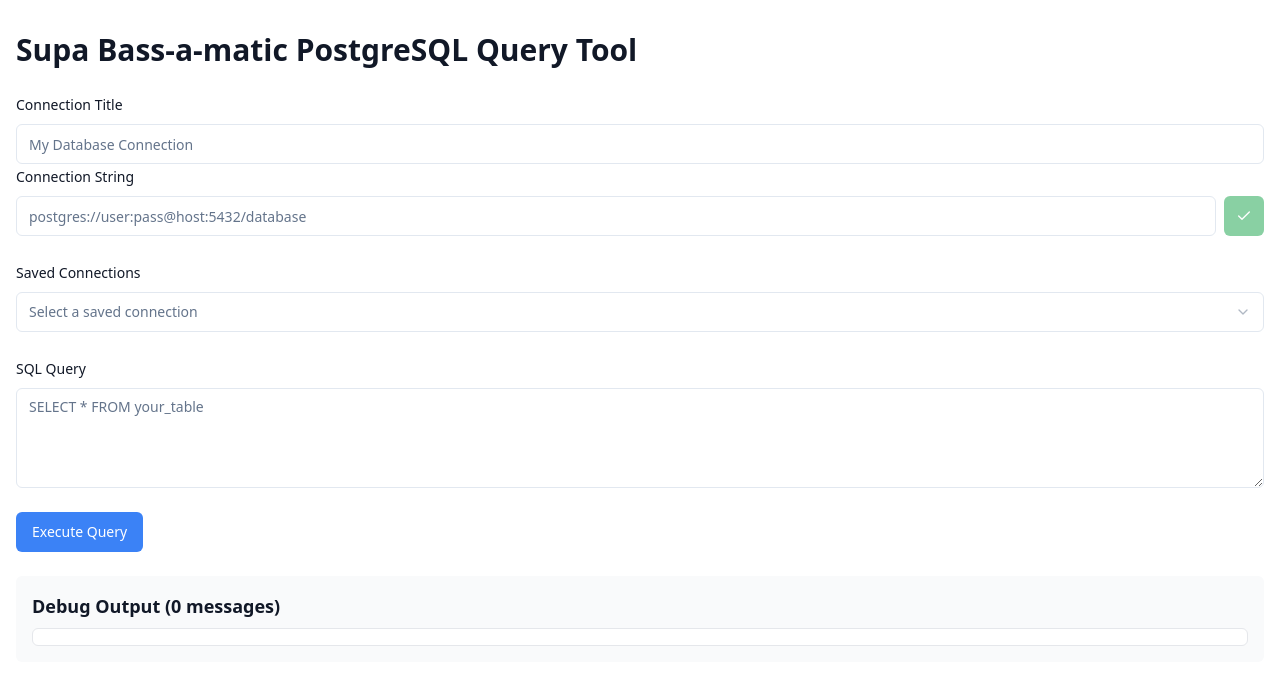
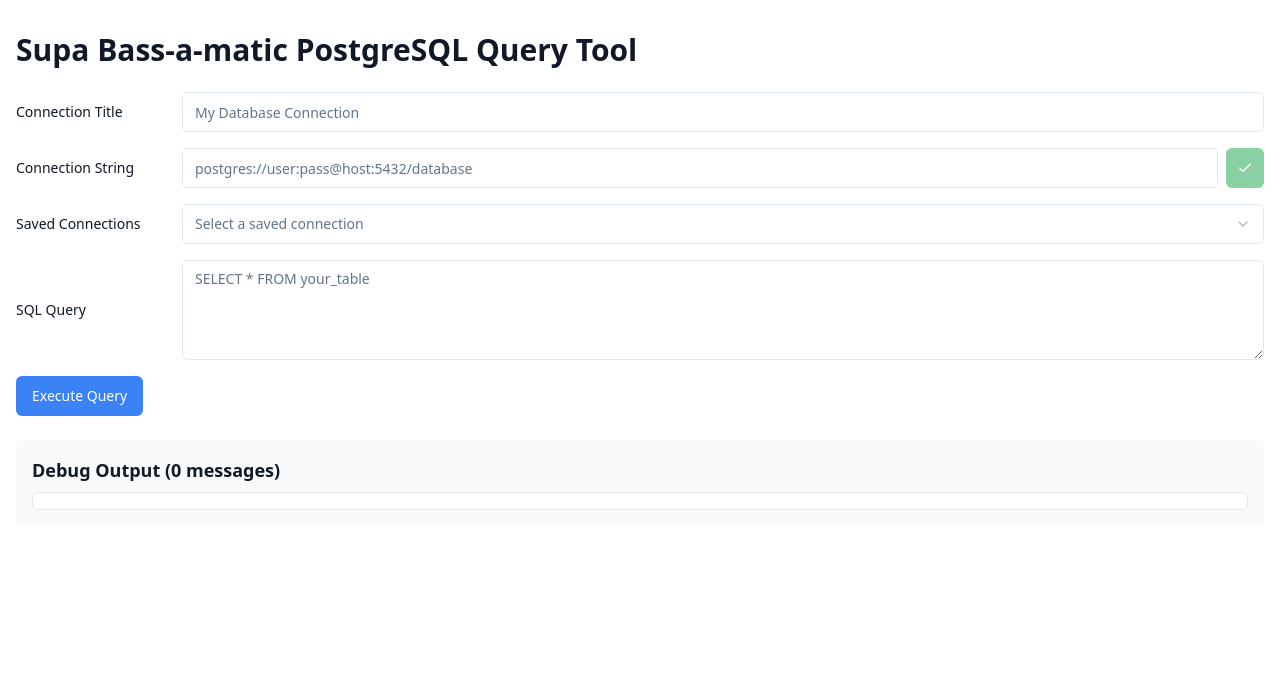
Before and after one commit to burggraf/supa-bass-o-matic, a SvelteKit app: page / in a window 1280 px wide. Shown: the top 684 px of the page. Built offline with nearby package versions, Linux system fonts and the light colour scheme.

Commit message:
formatting

```diff
--- a/src/routes/+page.svelte
+++ b/src/routes/+page.svelte
@@ -139,11 +139,9 @@
     <main class="container mx-auto py-8 px-4">
         <h1 class="text-3xl font-bold mb-6">Supa Bass-a-matic PostgreSQL Query Tool</h1>
 
-        <div class="space-y-6">
-            <div class="space-y-2">
+        <div class="space-y-4">
+            <div class="grid grid-cols-[150px_1fr] items-center gap-4">
                 <Label for="connection-title">Connection Title</Label>
-                <div class="flex gap-2">
-                    <div class="flex-1">
                 <Input
                     id="connection-title"
                     type="text"
@@ -151,18 +149,16 @@
                     placeholder="My Database Connection"
                 />
             </div>
-                </div>
 
+            <div class="grid grid-cols-[150px_1fr] items-center gap-4">
                 <Label for="connection-string">Connection String</Label>
                 <div class="flex gap-2">
-                    <div class="flex-1">
                     <Input
                         id="connection-string"
                         type="text"
                         bind:value={connectionString}
                         placeholder="postgres://user:pass@host:5432/database"
                     />
-                    </div>
                     <Button
                         onclick={addCurrentConnection}
                         variant="success"
@@ -175,10 +171,9 @@
                 </div>
             </div>
 
-            <div class="space-y-2">
+            <div class="grid grid-cols-[150px_1fr] items-center gap-4">
                 <Label>Saved Connections</Label>
                 <div class="flex gap-2">
-                    <div class="flex-1">
                     <Select.Select type="single" value={selectedConnection?.url} onValueChange={handleConnectionChange}>
                         <Select.Trigger class="w-full">
                             <span class="truncate">
@@ -193,7 +188,6 @@
                             {/each}
                         </Select.Content>
                     </Select.Select>
-                    </div>
                     {#if selectedConnection}
                         <Button
                             onclick={() => deleteConnection(selectedConnection.url)}
@@ -206,7 +200,7 @@
                 </div>
             </div>
 
-            <div class="space-y-2">
+            <div class="grid grid-cols-[150px_1fr] items-center gap-4">
                 <Label for="sql-query">SQL Query</Label>
                 <Textarea
                     id="sql-query"
```
Lines whose indentation alone changed are shown as unchanged.
